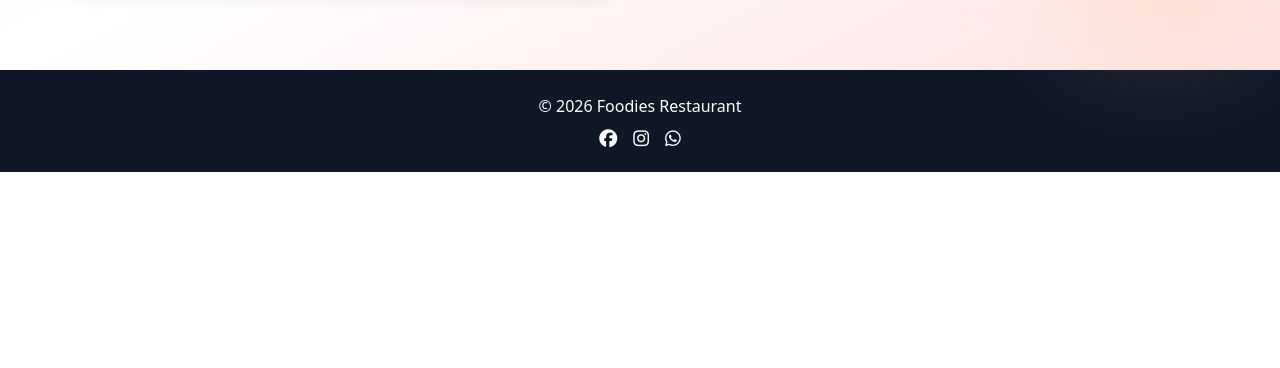
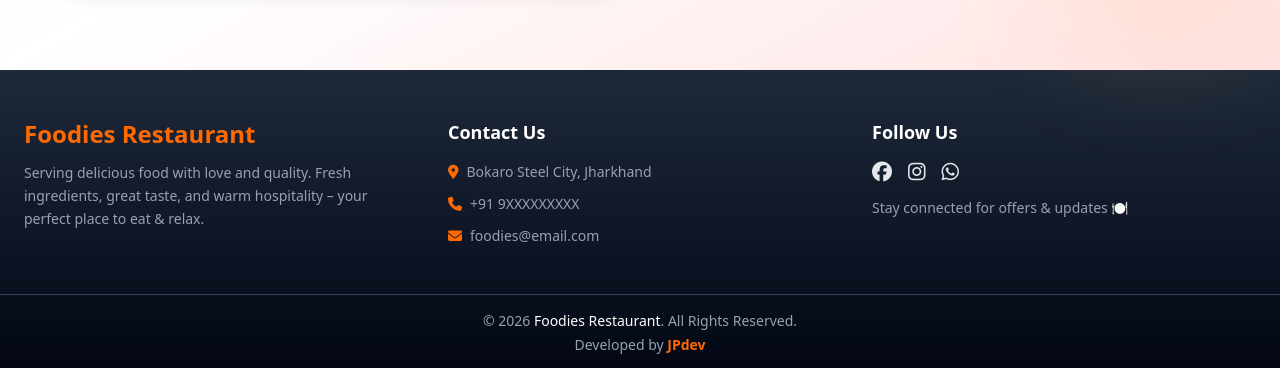
Before and after one commit to JaxTheCodex/cafe-website, a React (Vite) app: page / in a window 1280 px wide. Shown: the part 3180-3548 px from the top of the page. Before the commit the page ends 3352 px from the top, so only its background shows below. Built offline with nearby package versions, Linux system fonts and the light colour scheme.

Commit message:
redesigned the footer section

```diff
--- a/src/components/Footer.jsx
+++ b/src/components/Footer.jsx
@@ -1,11 +1,72 @@
 const Footer = () => {
   return (
-    <footer className="bg-gray-900 text-white text-center py-6">
-      <p>© 2026 Foodies Restaurant</p>
-      <div className="mt-3 flex justify-center gap-4 text-lg">
-        <i className="fa-brands fa-facebook cursor-pointer"></i>
-        <i className="fa-brands fa-instagram cursor-pointer"></i>
-        <i className="fa-brands fa-whatsapp cursor-pointer"></i>
+    <footer className="bg-gradient-to-t from-gray-950 via-gray-900 to-gray-800 text-gray-200">
+
+      {/* Main Content */}
+      <div className="max-w-7xl mx-auto px-6 py-12 grid grid-cols-1 md:grid-cols-3 gap-10">
+
+        {/* Brand Section */}
+        <div>
+          <h2 className="text-2xl font-bold text-orange-500 mb-3">
+            Foodies Restaurant
+          </h2>
+          <p className="text-sm leading-relaxed text-gray-400">
+            Serving delicious food with love and quality.
+            Fresh ingredients, great taste, and warm hospitality –
+            your perfect place to eat & relax.
+          </p>
+        </div>
+
+        {/* Contact Info */}
+        <div>
+          <h3 className="text-lg font-semibold mb-4 text-white">
+            Contact Us
+          </h3>
+          <ul className="space-y-3 text-sm text-gray-400">
+            <li>
+              <i className="fa-solid fa-location-dot text-orange-500 mr-2"></i>
+              Bokaro Steel City, Jharkhand
+            </li>
+            <li>
+              <i className="fa-solid fa-phone text-orange-500 mr-2"></i>
+              +91 9XXXXXXXXX
+            </li>
+            <li>
+              <i className="fa-solid fa-envelope text-orange-500 mr-2"></i>
+              foodies@email.com
+            </li>
+          </ul>
+        </div>
+
+        {/* Social Media */}
+        <div>
+          <h3 className="text-lg font-semibold mb-4 text-white">
+            Follow Us
+          </h3>
+          <div className="flex gap-4 text-xl">
+            <i className="fa-brands fa-facebook cursor-pointer hover:text-blue-500 transition"></i>
+            <i className="fa-brands fa-instagram cursor-pointer hover:text-pink-500 transition"></i>
+            <i className="fa-brands fa-whatsapp cursor-pointer hover:text-green-500 transition"></i>
+          </div>
+
+          <p className="text-sm text-gray-400 mt-4">
+            Stay connected for offers & updates 🍽️
+          </p>
+        </div>
+      </div>
+
+      {/* Divider */}
+      <div className="border-t border-gray-700"></div>
+
+      {/* Bottom Bar */}
+      <div className="py-4 text-center text-sm text-gray-400">
+        <p>
+          © 2026 <span className="text-white">Foodies Restaurant</span>.
+          All Rights Reserved.
+        </p>
+        <p className="mt-1">
+          Developed by <span className="text-orange-500 font-semibold">JPdev</span>
+        </p>
       </div>
     </footer>
   );
--- a/src/components/Menu.jsx
+++ b/src/components/Menu.jsx
@@ -3,32 +3,31 @@ import { useCart } from "../context/CartContext";
 import menuBg from "../assets/images/menuBg.jpg";
 
 
-import item1 from "../assets/images/item (1).jpg";
-import item2 from "../assets/images/item (1).png";
-import item3 from "../assets/images/item (2).jpg";
-import item4 from "../assets/images/item (3).jpg";
-import item5 from "../assets/images/item (4).jpg";
-import item6 from "../assets/images/item (5).jpg";
-import item7 from "../assets/images/item (6).jpg";
+import item1 from "../assets/images/item (11).jpg";
+import item2 from "../assets/images/item (8).jpg";
+import item3 from "../assets/images/item (18).jpg";
+import item4 from "../assets/images/item (13).jpg";
+import item5 from "../assets/images/item (20).jpg";
+import item6 from "../assets/images/item.jpg";
+import item7 from "../assets/images/item (25).jpg";
 import item8 from "../assets/images/item (7).jpg";
-import item9 from "../assets/images/item (8).jpg";
+import item9 from "../assets/images/item (1).png";
 import item10 from "../assets/images/item (9).jpg";
-import item11 from "../assets/images/item (10).jpg";
-import item12 from "../assets/images/item (11).jpg";
-import item13 from "../assets/images/item (12).jpg";
-import item14 from "../assets/images/item (13).jpg";
-import item15 from "../assets/images/item (14).jpg";
-import item16 from "../assets/images/item (15).jpg";
-import item17 from "../assets/images/item (16).jpg";
-import item18 from "../assets/images/item (17).jpg";
-import item19 from "../assets/images/item (18).jpg";
-import item20 from "../assets/images/item (19).jpg";
-import item21 from "../assets/images/item (20).jpg";
-import item22 from "../assets/images/item (21).jpg";
-import item23 from "../assets/images/item (22).jpg";
-import item24 from "../assets/images/item (23).jpg";
-import item25 from "../assets/images/item (24).jpg";
-import item26 from "../assets/images/item (25).jpg";
+import item11 from "../assets/images/item (19).jpg";
+import item12 from "../assets/images/item (24).jpg";
+import item13 from "../assets/images/item (22).jpg";
+import item14 from "../assets/images/item (12).jpg";
+import item15 from "../assets/images/item (1).jpg";
+import item16 from "../assets/images/item (14).jpg";
+import item17 from "../assets/images/item (10).jpg";
+import item18 from "../assets/images/item (16).jpg";
+import item19 from "../assets/images/item (17).jpg";
+import item20 from "../assets/images/item (5).jpg";
+import item21 from "../assets/images/item (4).jpg";
+import item22 from "../assets/images/item (3).jpg";
+import item24 from "../assets/images/item (6).jpg";
+import item25 from "../assets/images/item (21).jpg";
+import item26 from "../assets/images/item (15).jpg";
 
 
 
@@ -232,15 +231,6 @@ const foods = [
     type: "veg"
   },
   {
-    id: 23,
-    name: "Crispy Chicken Salt & Pepper",
-    price: "₹180",
-    img: item23,
-    desc: "Extra crispy chicken with spices",
-    tag: "Best Seller",
-    type: "nonveg"
-  },
-  {
     id: 24,
     name: "Chicken Chilli Dry",
     price: "₹190",
```
Also changed, not shown: src/assets/images/item.jpg (added).
